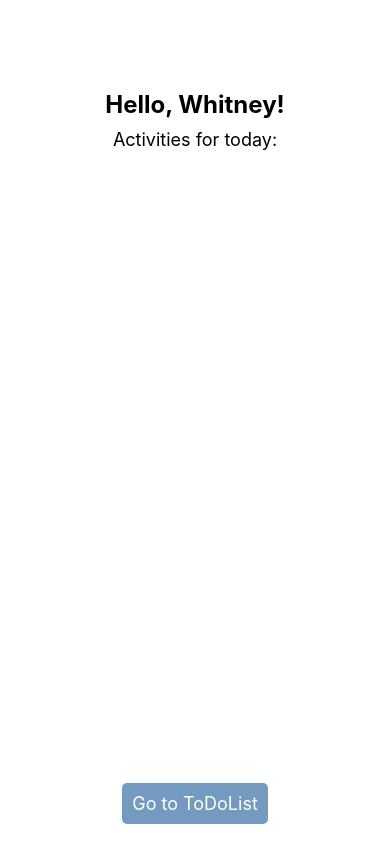
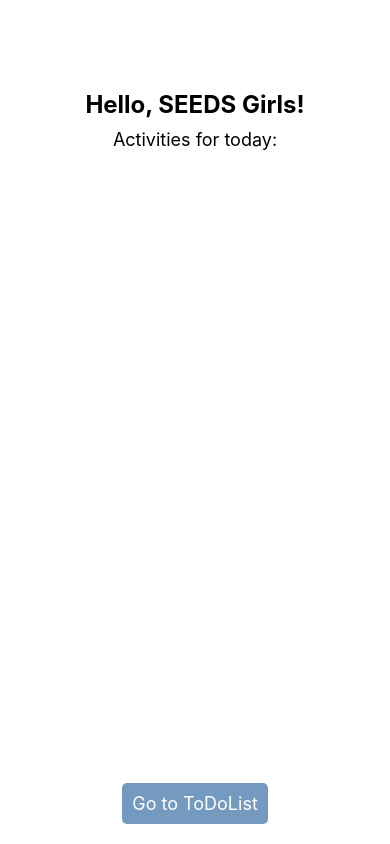
Before and after one commit to alyshachan/can-did, a React Native app: screen /WelcomePage in a window 390 px wide. Built offline with nearby package versions, Linux system fonts and the light colour scheme.

Commit message:
Starting merge with branches

```diff
--- a/src/screens/welcome.js
+++ b/src/screens/welcome.js
@@ -17,7 +17,7 @@ const WelcomePage = ({ username, activities }) => {
 
   return (
     <View style={styles.container}>
-      <Text style={styles.heading}>Hello, Whitney!</Text>
+      <Text style={styles.heading}>Hello, SEEDS Girls!</Text>
       <Text style={styles.subHeading}>Activities for today:</Text>
       <FlatList
         data={activities}
```
